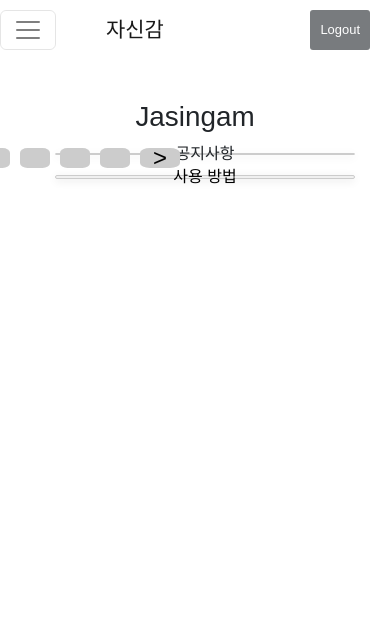
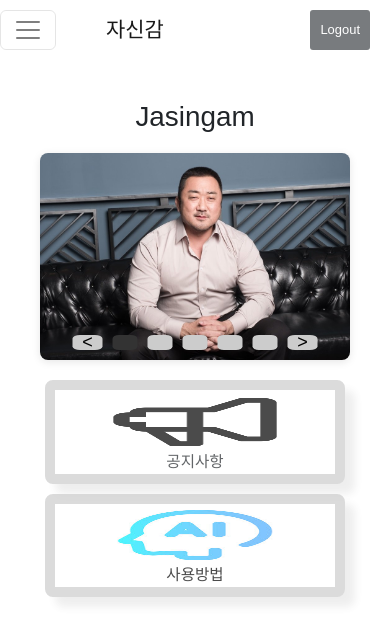
Before and after one commit to kt-bigproject30/front, a React (Create React App) app: page /home in a window 390 px wide. Shown: the top 642 px of the page. Built offline with nearby package versions, Linux system fonts and the light colour scheme; a web font is replaced by a local one.

Commit message:
메인페이지 연결성 및 ui 수정

```diff
--- a/public/summaryData.json
+++ b/public/summaryData.json
@@ -1,3 +1,4 @@
 {
+    "title" : "그런거 없음",
     "summaryOutput": "123123213"
 }
--- a/src/App.jsx
+++ b/src/App.jsx
@@ -18,6 +18,9 @@ import BoardDetail from "../src/component/board_detail.jsx";
 import "bootstrap/dist/css/bootstrap.min.css";
 import "bootstrap/dist/js/bootstrap.bundle.min.js";
 import Mypage from "../src/component/mypage.jsx";
+
+import Usepage from "../src/component/usepage.jsx";
+
 
 const AppContent = () => {
   const location = useLocation();
@@ -58,6 +61,9 @@ const AppContent = () => {
           {/* BoardWrite 라우트 추가 */}
           <Route path="/board/:id" element={<BoardDetail />} />{" "}
           {/* BoardDetail 라우트 추가 */}
+
+          <Route path="/usepage" element={<Usepage />} />{" "}
+          {/* Usepage 라우트 추가 */}
         </Routes>
       </div>
     </div>
--- a/src/component/home.jsx
+++ b/src/component/home.jsx
@@ -69,16 +69,16 @@ const Home = () => {
         </div>
         <div className="side-content">
           <div
-            className="side-box"
+            className="notice-box"
             style={{ height: imageHeight / 2 }}
           >
             공지사항
           </div>
           <button
-            className="side-box" onClick={moveButtonClick}
+            className="use-box" onClick={moveButtonClick}
             style={{ height: imageHeight / 2 }}
           >
-            사용 방법
+            사용방법
           </button>
         </div>
       </div>
--- a/src/component/summary.jsx
+++ b/src/component/summary.jsx
@@ -156,6 +156,15 @@ const Summary = () => {
     <div className="container">
       <div className="left-column">
         <h2>text input</h2>
+        <div className="title-text">
+          <textarea
+            // value={textInput}
+            // onChange={(e) => setTextInput(e.target.value)}
+            rows="1"
+            placeholder="제목을 입력하세요"
+            required
+          ></textarea>
+        </div>
         <div className="summary-text">
           <textarea
             value={textInput}
--- a/src/css/home.css
+++ b/src/css/home.css
@@ -82,13 +82,68 @@
   gap: 20px;
 }
 
-.side-box {
+.notice-box {
   width: 300px;
-  background-color: #f0f0f0;
-  border: 1px solid #ccc;
+  background-color: white;
+  border: 10px solid #ccc;
   border-radius: 8px;
   display: flex;
   justify-content: center;
   align-items: center;
-  box-shadow: 0 2px 8px rgba(0, 0, 0, 0.1);
+  box-shadow: 10px 10px 10px rgba(0, 0, 0, 0.1);
+  background-image: url('../img/notice.png');
+  background-size: 70% 70%; /* Scale the background image to fit the container */
+  background-position: center 10%; /* Center the background image */
+  background-repeat: no-repeat; /* Prevent the background image from repeating */
+  opacity: 0.7;
+  font-size: 3.0vw;
+  flex-direction: column;
+  justify-content: end;
 }
+
+
+
+.use-box {
+  width: 300px;
+  background-color: white;
+  border: 10px solid #ccc;
+  border-radius: 8px;
+  display: flex;
+  justify-content: center;
+  align-items: center;
+  box-shadow: 10px 10px 10px rgba(0, 0, 0, 0.1);
+  background-image: url('../img/ai.jpg');
+  background-size: 60% 60%; /* Scale the background image to fit the container */
+  background-position: center 20%; /* Center the background image */
+  background-repeat: no-repeat; /* Prevent the background image from repeating */
+  opacity: 0.7;
+  font-size: 3.0vw;
+  flex-direction: column;
+  justify-content: end;
+}
+
+/* 작은 화면 */
+@media (max-width: 600px) {
+  .content {
+    flex-direction: column; /* Change flex direction to column for smaller screens */
+  }
+
+  .notice-box, .use-box {
+    font-size: 4vw; /* Adjust font size for smaller screens */
+  }
+
+  .arrow-button {
+    width: 30px;
+    height: 15px;
+    font-size: 18px;
+  }
+
+  .circle-button {
+    width: 25px;
+    height: 15px;
+  }
+
+  .side-content {
+    gap: 10px;
+  }
+}
--- a/src/css/summary.css
+++ b/src/css/summary.css
@@ -161,6 +161,19 @@ a {
   margin-bottom: 20px;
 }
 
+/* 폼 스타일 */
+.title-text {
+  margin-bottom: 0px;
+}
+
+.title-text textarea {
+  width: 100%;
+  padding: 10px; /* 입력 필드 패딩 추가 */
+  border: 1px solid #ddd;
+  border-radius: 4px;
+  resize: vertical;
+  min-height: 10px; /* 텍스트 영역 최소 높이 설정 */
+}
 
 /* 폼 스타일 */
 .summary-text {
```
Also changed, not shown: src/img/ai.jpg (added), src/img/notice.png (added).
